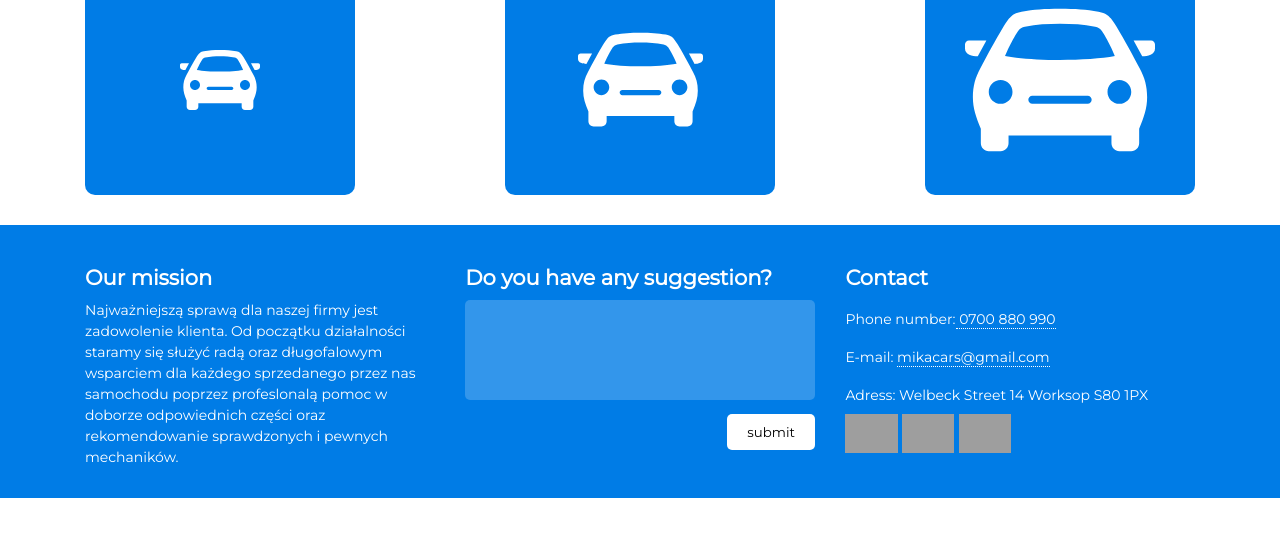
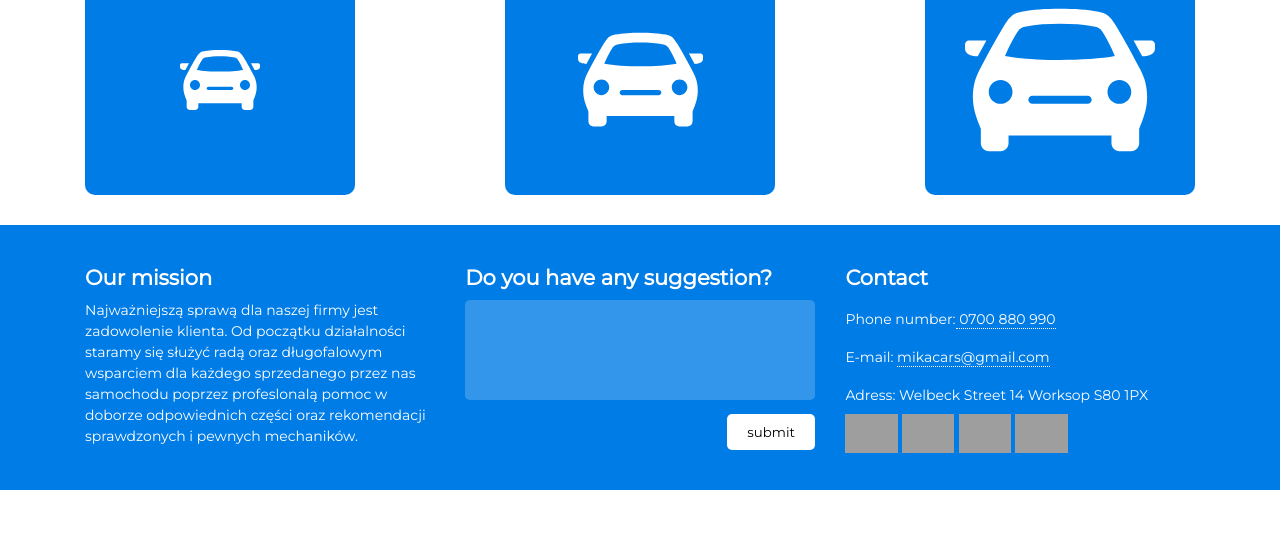
Before and after one commit to Loghart/TESTS, a website: page index.html in a window 1280 px wide. Shown: the part 745-1281 px from the top of the page. Drawn offline with Linux system fonts and the light colour scheme; grey boxes are pictures that could not be loaded.

Commit message:
add GitHub logo

```diff
--- a/assets/scss/footer.scss
+++ b/assets/scss/footer.scss
@@ -36,6 +36,10 @@
   }
   img {
     width: 15%;
+
+    .git_icon {
+      height: 4px;
+    }
   }
   .our_mission {
     width: calc(33.3% - 20px);
--- a/index.html
+++ b/index.html
@@ -144,7 +144,6 @@
           <div class="flex_container">
             <div class="boxes">
               <p class="lead">Tell us little more</p>
-
               <div class="box">
                 <svg
                   class="car_image small"
@@ -195,8 +194,8 @@
               Najważniejszą sprawą dla naszej firmy jest zadowolenie klienta. Od
               początku działalności staramy się służyć radą oraz długofalowym
               wsparciem dla każdego sprzedanego przez nas samochodu poprzez
-              profeslonalą pomoc w doborze odpowiednich części oraz
-              rekomendowanie sprawdzonych i pewnych mechaników.
+              profeslonalą pomoc w doborze odpowiednich części oraz rekomendacji
+              sprawdzonych i pewnych mechaników.
             </p>
           </div>
           <div class="suggestion">
@@ -225,6 +224,9 @@
               ><img
                 src="https://img.icons8.com/dotty/80/000000/google-maps.png"
             /></a>
+            <a href="https://github.com/Loghart">
+              <img src="https://img.icons8.com/ios/50/000000/github.png" />
+            </a>
           </div>
         </div>
       </div>
```
